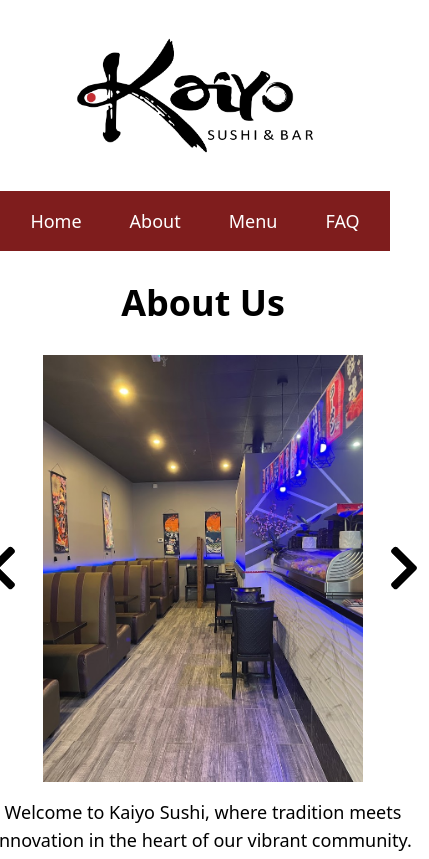
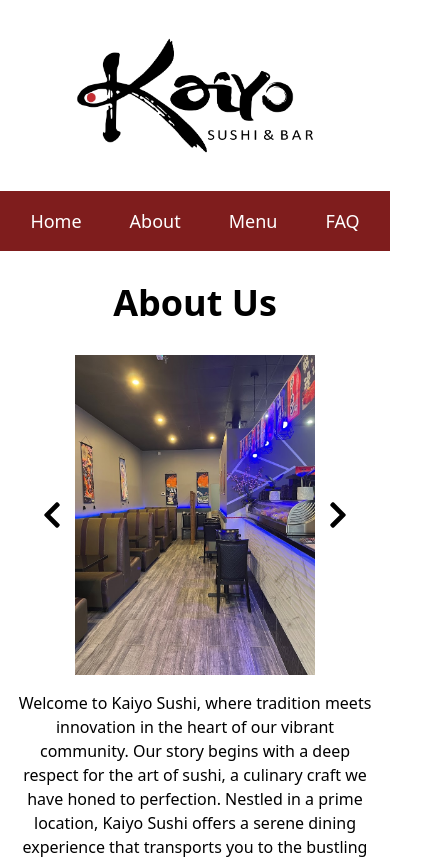
Before and after one commit to Cosmodocus/kaiyo-sushi-website, a React (Vite) app: page /about in a window 390 px wide. Shown: the top 859 px of the page, 429 px wide, since content can reach past the window. Built offline with nearby package versions, Linux system fonts and the light colour scheme.

Commit message:
added minor adjustments

```diff
--- a/src/Components/Accordian.jsx
+++ b/src/Components/Accordian.jsx
@@ -16,9 +16,9 @@ const Accordian = () => {
 			{faqAccordion.map((faq) => (
 				<div
 					key={faq.id}
-					className='flex flex-col '
+					className='flex flex-col  justify-center md:items-center'
 				>
-					<div className='border-4  border-red-900  rounded-lg bg-red-900 flex flex-col justify-between md:text-xl text-md md:mx-24 my-2'>
+					<div className='border-4 md:w-[900px]  border-red-900 hover:bg-red-950 hover:border-red-950 rounded-lg bg-red-900 flex flex-col justify-between md:text-xl text-md md:mx-24 my-2'>
 						<div
 							className='flex justify-between items-center text-white px-4 py-4 cursor-pointer'
 							onClick={() => handleSelected(faq.id)}
--- a/src/Components/ImageSlider.jsx
+++ b/src/Components/ImageSlider.jsx
@@ -14,10 +14,10 @@ const ImageSlider = () => {
 	};
 
 	return (
-		<div className='w-full flex items-center justify-center gap-4 relative md:py-12 py-4'>
+		<div className='md:w-full flex items-center justify-center gap-2 relative md:py-12 py-4'>
 			<FaChevronLeft
 				onClick={prevSlide}
-				size={50}
+				size={30}
 				className=' cursor-pointer  rounded-full '
 				alt='left arrow icon'
 			/>
@@ -32,14 +32,14 @@ const ImageSlider = () => {
 						<img
 							src={slide.image}
 							alt={slide.alt}
-							className='md:max-w-sm max-w-xs w-auto h-auto '
+							className='md:max-w-sm  max-w-[15rem] '
 						/>
 					</div>
 				))}
 			</div>
 			<FaChevronRight
 				onClick={nextSlide}
-				size={50}
+				size={30}
 				className=' cursor-pointer  rounded-full '
 				alt='right arrow icon'
 			/>
--- a/src/Components/Menu.jsx
+++ b/src/Components/Menu.jsx
@@ -9,7 +9,7 @@ const Menu = () => {
 			{menu.map((category) => (
 				<div
 					key={category.category}
-					className=' p-4 flex flex-col shadow-md bg-[#f7f7f7]  rounded-xl   '
+					className=' p-4 flex flex-col shadow-md bg-[#f7f7f7]  rounded-xl'
 				>
 					<h1 className='text-2xl text-red-900 font-bold underline'>
 						{category.category}
--- a/src/Pages/About.jsx
+++ b/src/Pages/About.jsx
@@ -3,13 +3,13 @@ import ImageSlider from '../Components/ImageSlider';
 
 const About = () => {
 	return (
-		<div className='w-full flex flex-col items-center justify-center py-8 mx-2 '>
+		<div className='w-full flex flex-col items-center justify-center py-8 px-4 '>
 			<div className='max-w-screen-md'>
 				<h1 className='text-4xl md:text-6xl font-bold text-center mb-4'>
 					About Us
 				</h1>
 				<ImageSlider />
-				<p className='text-center text-lg md:text-2xl mb-4 md:leading-[2.5rem]'>
+				<p className='text-center text-md md:text-2xl mb-4 md:leading-[2.5rem]'>
 					Welcome to Kaiyo Sushi, where tradition meets innovation in the heart
 					of our vibrant community. Our story begins with a deep respect for the
 					art of sushi, a culinary craft we have honed to perfection. Nestled in
```
